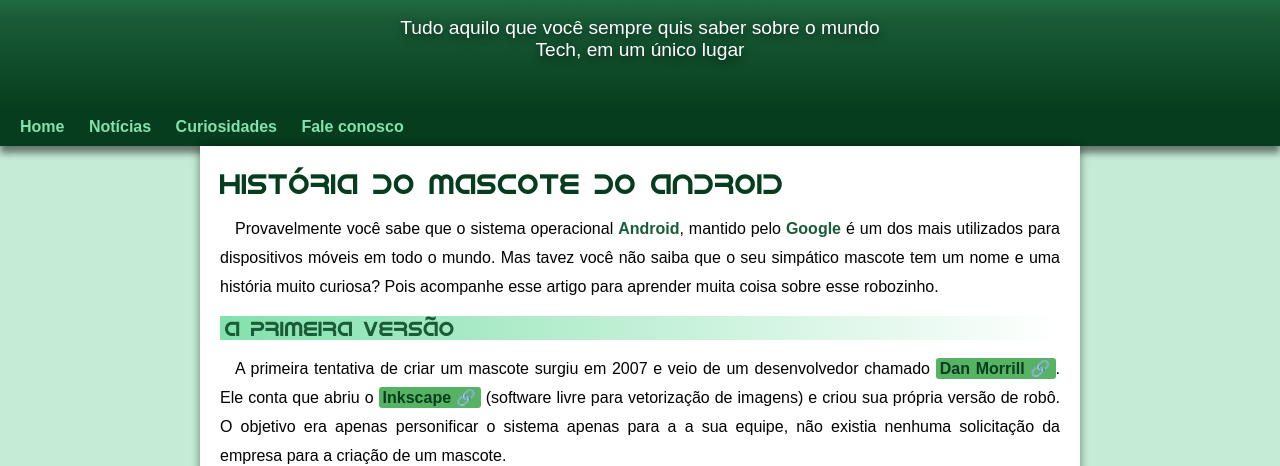
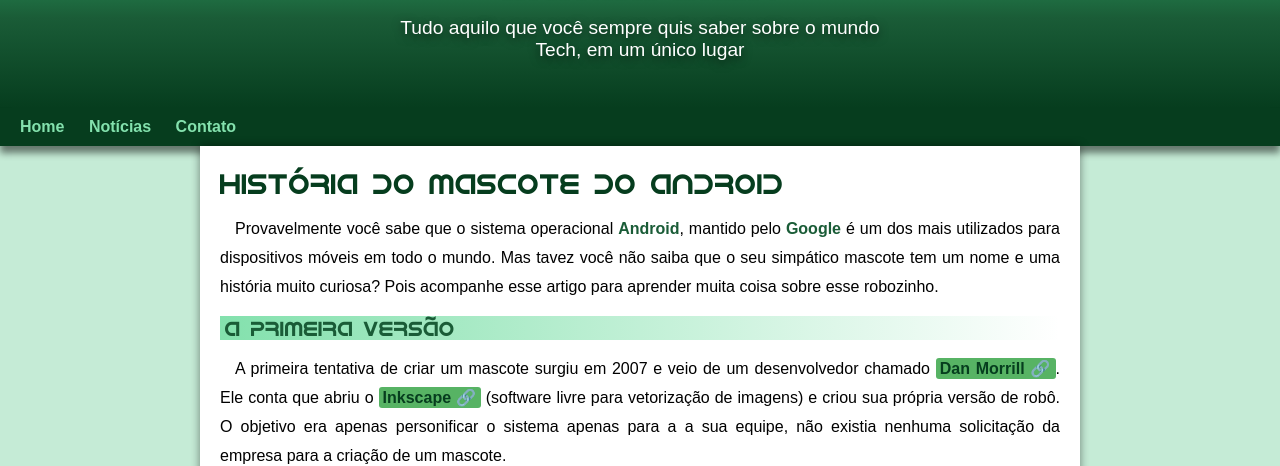
Before and after one commit to Miguel-Ambrozio/projeto-androide, a plain HTML site: page index.html in a window 1280 px wide. Shown: the part 72-538 px from the top of the page. Drawn offline with Linux system fonts and the light colour scheme.

Commit message:
Update index.html

```diff
--- a/index.html
+++ b/index.html
@@ -20,8 +20,7 @@
     <nav>
         <a href="#">Home</a>
         <a href="#">Notícias</a>
-        <a href="#">Curiosidades</a>
-        <a href="#">Fale conosco</a>
+        <a href="#">Contato</a>
     </nav>
 
     <main>
@@ -144,7 +143,7 @@
     </main>
 
     <footer>
-        <p>Site criado por <a href="https://gustavoguanabara.github.io/" target="_blank">Gustavo Guanabara</a> para o <a href="https://www.youtube.com/c/CursoemV%C3%ADdeo" target="_blank">CursoemVideo</a>.</p>
+        <p>Site criado por <a href="https://github.com/Miguel-Ambrozio" target="_blank">Miguel Augusto</a></p>
     </footer>
 
 </body>
```
